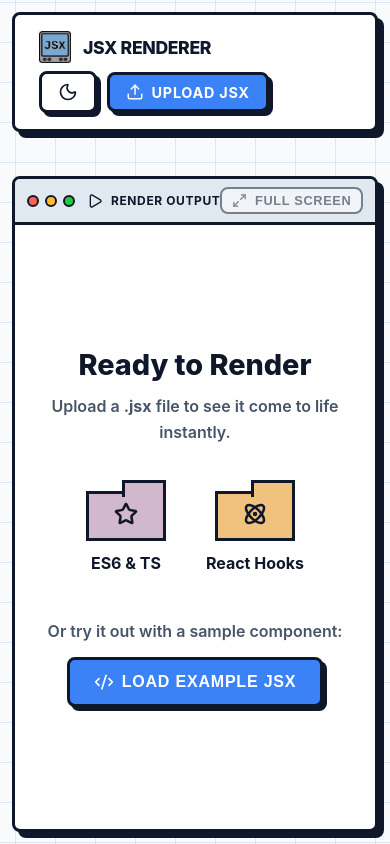
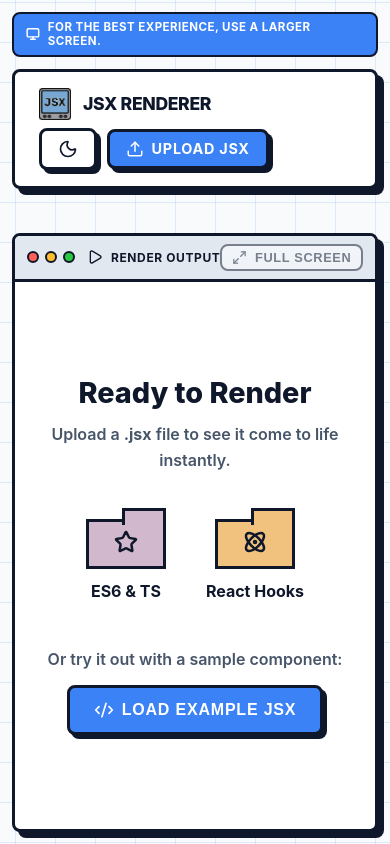
Before and after one commit to eason-pan-ep/jsx-renderer, a React (Vite) app: page / in a window 390 px wide. Built offline with nearby package versions, Linux system fonts and the light colour scheme.

Commit message:
add reminder for mobile users

```diff
--- a/src/App.tsx
+++ b/src/App.tsx
@@ -1,5 +1,5 @@
 import React, { useState, useEffect } from 'react';
-import { Upload, Play, PanelLeftClose, PanelLeftOpen, Moon, Sun, Maximize2, Minimize2, Trash2, Code2 } from 'lucide-react';
+import { Upload, Play, PanelLeftClose, PanelLeftOpen, Moon, Sun, Maximize2, Minimize2, Trash2, Code2, Monitor } from 'lucide-react';
 import { Preview } from './components/Preview';
 import { Button } from './components/Button';
 import { Pane } from './components/Pane';
@@ -128,6 +128,10 @@ function App() {
   return (
     <div className={`app-container ${animationClass}`} style={isFullScreen ? { padding: 0, gap: 0 } : undefined} onDragOver={handleDragOver} onDrop={handleDrop}>
       <MobileGate />
+      <div className="mobile-reminder">
+        <Monitor size={14} strokeWidth={2.5} />
+        For the best experience, use a larger screen.
+      </div>
       <header
         className="header"
         style={{
--- a/src/styles/layout.css
+++ b/src/styles/layout.css
@@ -136,11 +136,32 @@
     align-items: center;
 }
 
+/* Hidden on desktop */
+.mobile-reminder {
+    display: none;
+}
+
 /* ── Mobile responsive ──────────────────────────────────── */
 @media (max-width: 768px) {
     .app-container {
         padding: 0.75rem;
         gap: 0.75rem;
+    }
+
+    .mobile-reminder {
+        display: flex;
+        align-items: center;
+        justify-content: center;
+        gap: 0.5rem;
+        padding: 0.4rem 0.75rem;
+        background: var(--accent-color);
+        color: var(--btn-text);
+        font-size: 0.72rem;
+        font-weight: 700;
+        text-transform: uppercase;
+        letter-spacing: 0.04em;
+        border: 2px solid var(--panel-border);
+        border-radius: var(--radius);
     }
 
     .header {
```
